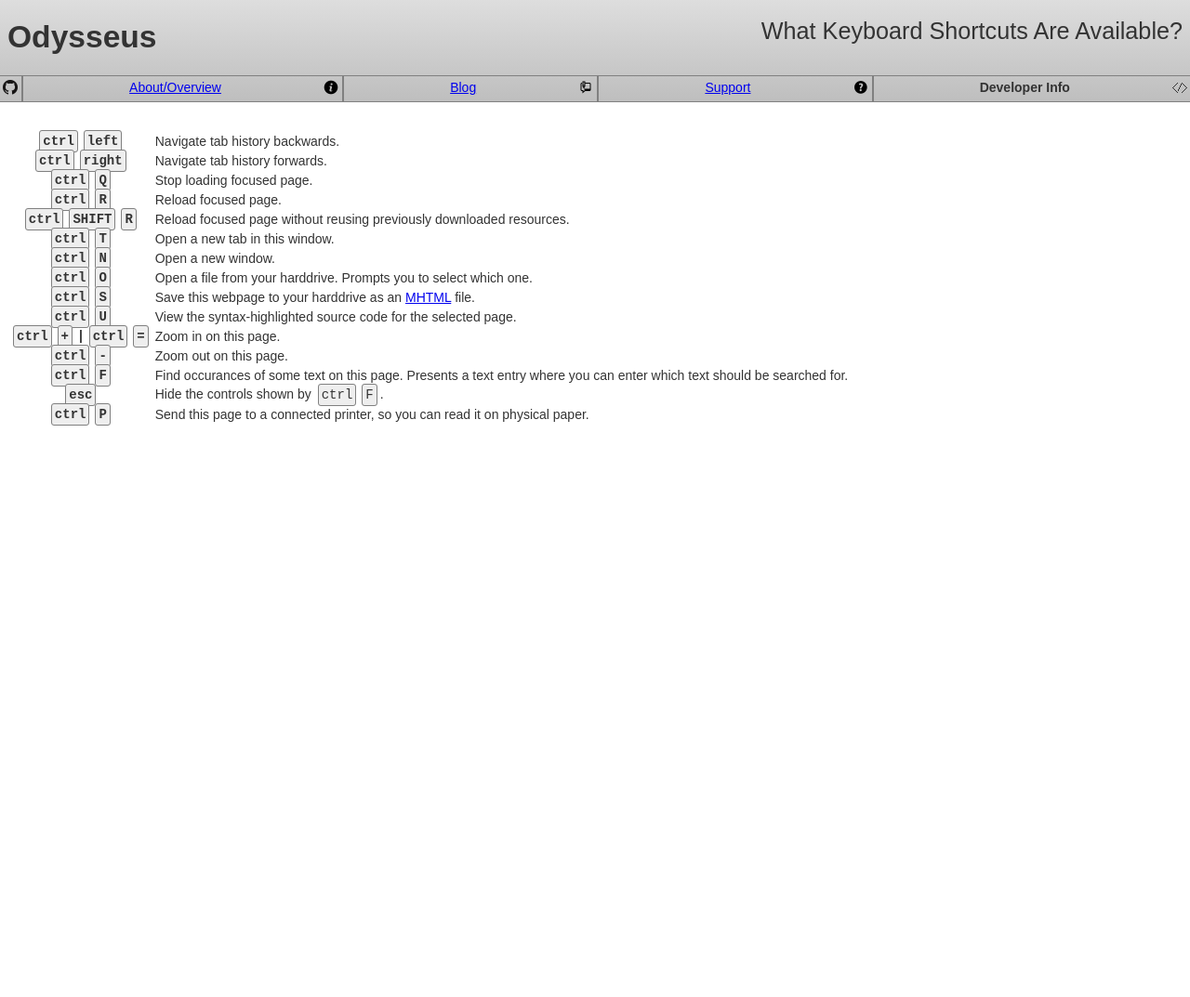
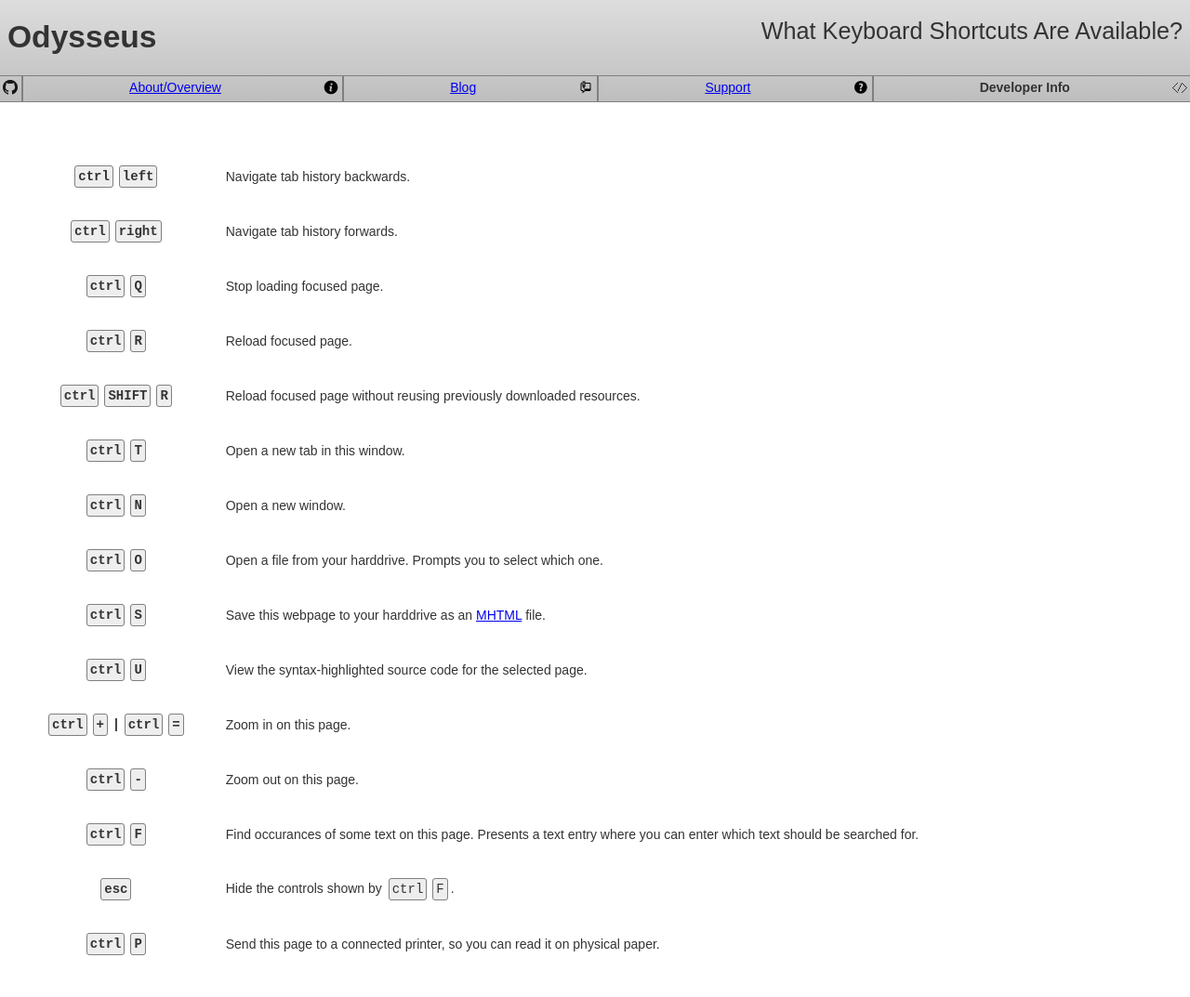
Before and after one commit to alcinnz/Odysseus-support, a Jekyll site: the page built from _guides/keyboard-shortcuts.html, in a window 1280 px wide. Shown: the whole page at 93% size. Built offline with Jekyll 4.4.1, drawn with Linux system fonts in a browser that asks for light colours; before the commit the page ends 900 px from its top, so only the background shows below that.

Commit message:
Correct CSS syntax.

```diff
--- a/_guides/keyboard-shortcuts.html
+++ b/_guides/keyboard-shortcuts.html
@@ -6,7 +6,7 @@
 <style>
   table {
     margin-top: 40px;
-    table-spacing: 40px;
+    border-spacing: 40px;
   }
   kbd {
     border-radius: 3px;
```
